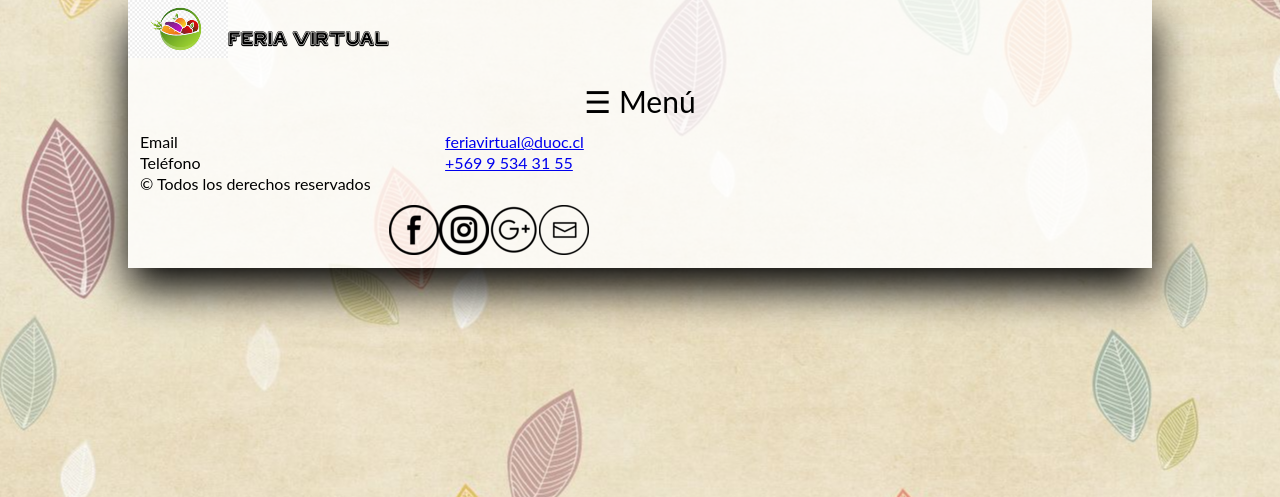
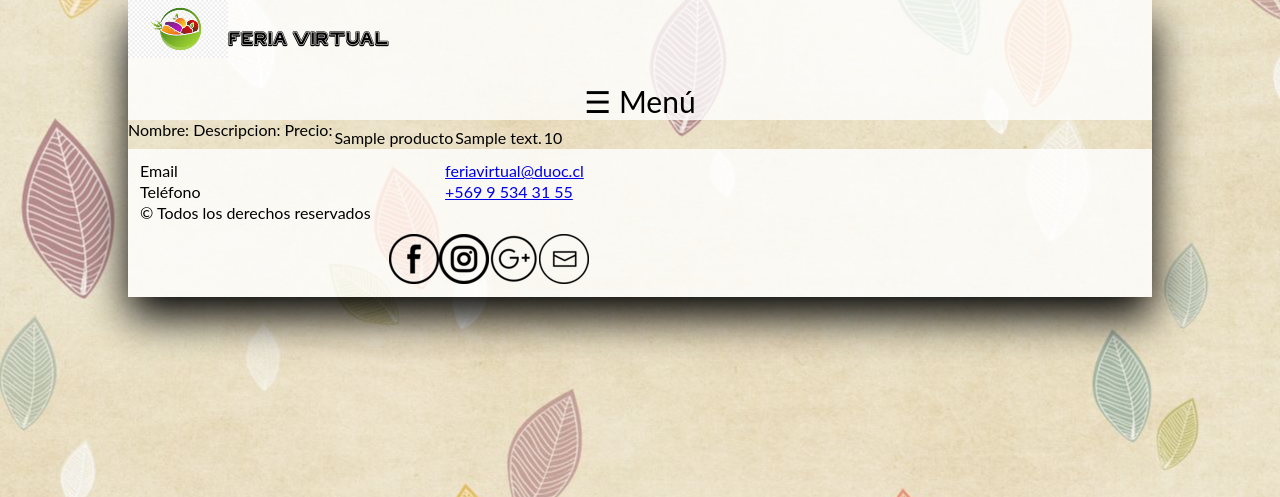
Before and after one commit to HaroldOya/FeriaVirtual, a Django app: page /lista_productos/ in a window 1280 px wide. Shown: the top 497 px of the page. Run offline with Django 3.2, Linux system fonts and the light colour scheme; tables that the repository leaves empty hold one stand-in row (values such as "Sample post").

Commit message:
Crear y mostrar producto

```diff
--- a/Maipo/templates/base.html
+++ b/Maipo/templates/base.html
@@ -21,6 +21,7 @@
     <div id="mySidenav" class="sidenav">
             <a href="javascript:void(0)" class="closebtn" onclick="closeNav()">&times;</a>
             <a href="{% url 'index' %}">Inicio</a>
+            <a href="{% url 'añadir_producto' %}">Añadir Producto</a>
             <a href="{% url 'lista_productos' %}">Productos</a>
             <a href="">Registrarse</a>
             <a href="{% url 'login' %}">Inicio Sesión</a>
--- a/Maipo/templates/lista_productos.html
+++ b/Maipo/templates/lista_productos.html
@@ -2,16 +2,23 @@
 {% load static %}
 {% block content %}
 
-{% for Producto in Productos %} {{ Producto }}
 
-<div>
-    <p> nombre: {{ Producto.nombre }}</p>
-    <p> Descripcion: {{ Producto.text|linebreaksbr }}</p>
-    <p> Precio {{ Producto.precio}} </p>
-</div>
+  <table>
+      <tr>Nombre: </tr>
+      <tr>Descripcion: </tr>
+      <tr>Precio: </tr>
 
+    {% for p in productos %}
+    <tr>
+        <td>{{p.nombre}}</td>
+        <td>{{p.descripcion}}</td>
+        <td>{{p.precio}}</td>
+    </tr>
 
-{% endfor %}
+    {% endfor %}
+
+  </table>
+
 
 
 {% endblock %}
--- a/Maipo/urls.py
+++ b/Maipo/urls.py
@@ -1,5 +1,6 @@
 from django.urls import path
 from . import views
+from .views import mostrarProducto,añadirProducto
 
 
 urlpatterns = [
@@ -7,8 +8,8 @@ urlpatterns = [
     path('galeria/',views.galeria,name='galeria'),
     path('register/', views.register, name='formulario'),
     path('login/', views.login, name='login'),
-    path('lista_productos/', views.lista_productos, name='lista_productos'),
+    path('lista_productos/', views.mostrarProducto, name='lista_productos'),
     path('logout/', views.logout, name='salir'),
-
+    path('añadir_producto/',views.añadirProducto, name='añadir_producto'),
 
 ]
--- a/Maipo/views.py
+++ b/Maipo/views.py
@@ -1,14 +1,14 @@
 from django.shortcuts import render
 from django.utils import timezone
-from .models import Productor
-from .forms import PostForm
+from .models import Productor,Producto
+from .forms import PostForm,ProductoForm
 from django.shortcuts import redirect
 from django.contrib.auth import logout as do_logout
 from django.contrib.auth import authenticate
 from django.contrib.auth.forms import AuthenticationForm
 from django.contrib.auth import login as do_login
 from django.contrib.auth.forms import UserCreationForm
-from .models import Producto
+
 
 # Create your views here.
 
@@ -76,8 +76,22 @@ def logout(request):
 def galeria(request):
     return render(request, 'templates/galeria.html' )
 
-def lista_productos(request):
-    return render(request, 'lista_productos.html')
+def mostrarProducto(request):
+    productos = Producto.objects.all()
+    data = {
+        'productos': productos
+    }
+    return render(request, 'lista_productos.html',data)
 
-def listado_productos(request):
-    return render(request, 'Maipo/lista_productos.html', {'Maipo': Producto})
+
+def añadirProducto(request):
+    data = {
+        'form': ProductoForm()
+    }
+
+    if request.method == 'POST':
+        formulario = ProductoForm(request.POST)
+        if formulario.is_valid():
+            formulario.save()
+            data['mensaje'] = "Producto almacenado"
+    return render(request, 'añadir_producto.html',data )
```
Also changed, not shown: Maipo/forms.py (+8 -1 lines), Maipo/templates/añadir_producto.html (added, +22 -0 lines).
